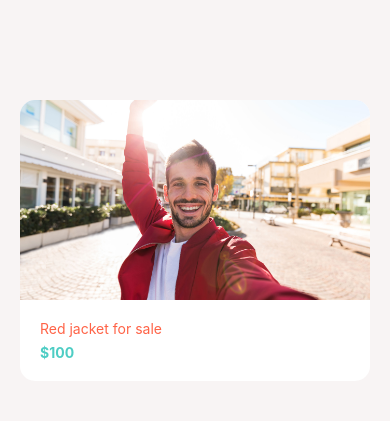
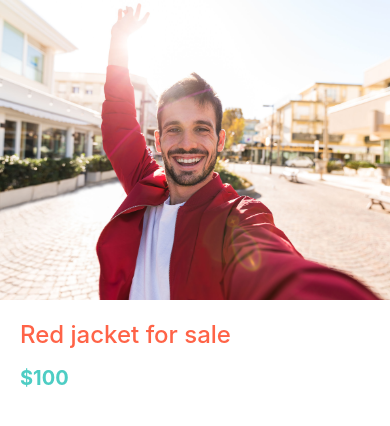
Before and after one commit to captainR0bbo/DoneWithIt, a React Native app: screen / in a window 390 px wide. Shown: the top 426 px of the page. Built offline with nearby package versions, Linux system fonts and the light colour scheme.

Commit message:
Create listing details screen

```diff
--- a/App.js
+++ b/App.js
@@ -2,17 +2,10 @@
 import { StyleSheet, Platform, StatusBar, View } from "react-native";
 
 import Card from "./app/components/Card";
+import ListingDetailsScreen from "./app/screens/ListingDetailsScreen";
 
 export default function App() {
-  return (
-    <View style={styles.cards}>
-      <Card
-        title="Red jacket for sale"
-        subTitle="$100"
-        image={require("./app/assets/jacket.jpg")}
-      />
-    </View>
-  );
+  return <ListingDetailsScreen />;
 }
 
 const styles = StyleSheet.create({
--- /dev/null
+++ b/app/screens/ListingDetailsScreen.js
@@ -0,0 +1,40 @@
+import React from "react";
+import { View, Image, StyleSheet } from "react-native";
+
+import AppText from "../components/AppText";
+import colors from "../config/colors";
+
+function ListingDetailsScreen(props) {
+  return (
+    <View>
+      <Image style={styles.image} source={require("../assets/jacket.jpg")} />
+      <View style={styles.detailsContainer}>
+        <AppText style={styles.title}>Red jacket for sale</AppText>
+        <AppText style={styles.price}>$100</AppText>
+      </View>
+    </View>
+  );
+}
+
+const styles = StyleSheet.create({
+  detailsContainer: {
+    padding: 20,
+  },
+  image: {
+    width: "100%",
+    height: 300,
+  },
+  price: {
+    color: colors.secondary,
+    fontWeight: "bold",
+    fontSize: 20,
+    marginVertical: 10,
+  },
+  title: {
+    fontSize: 24,
+    fontWeight: "500",
+    marginBottom: 7,
+  },
+});
+
+export default ListingDetailsScreen;
```
